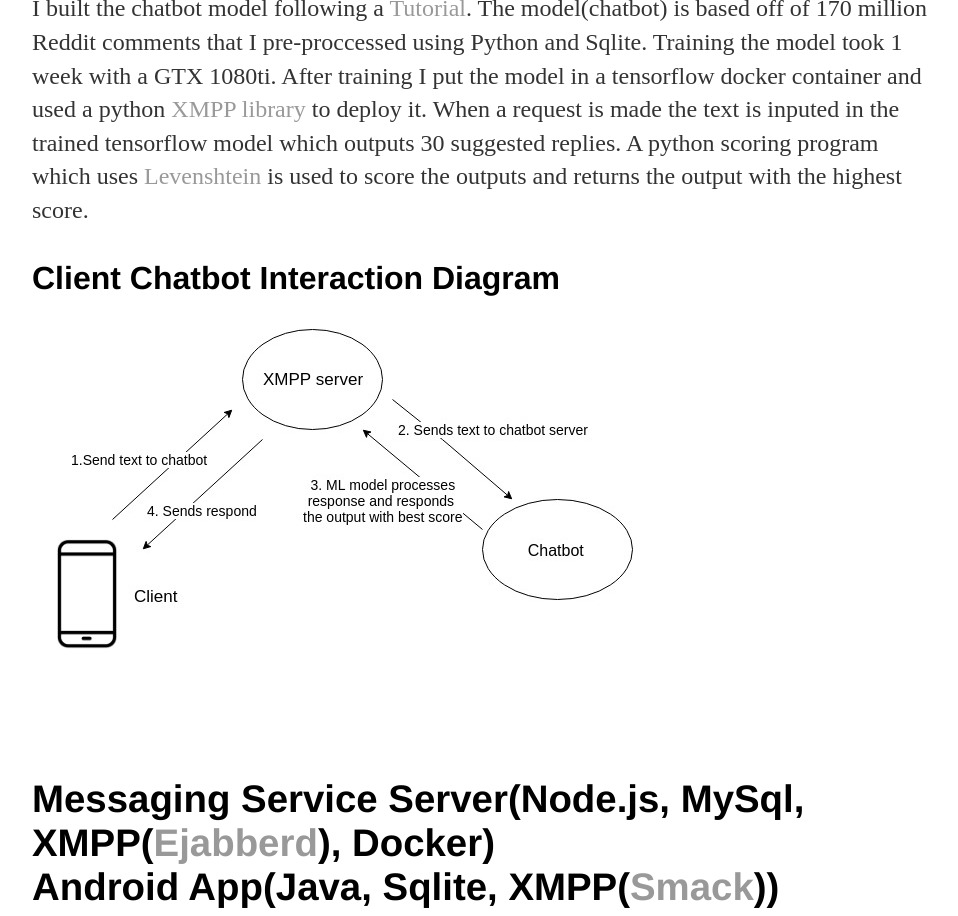
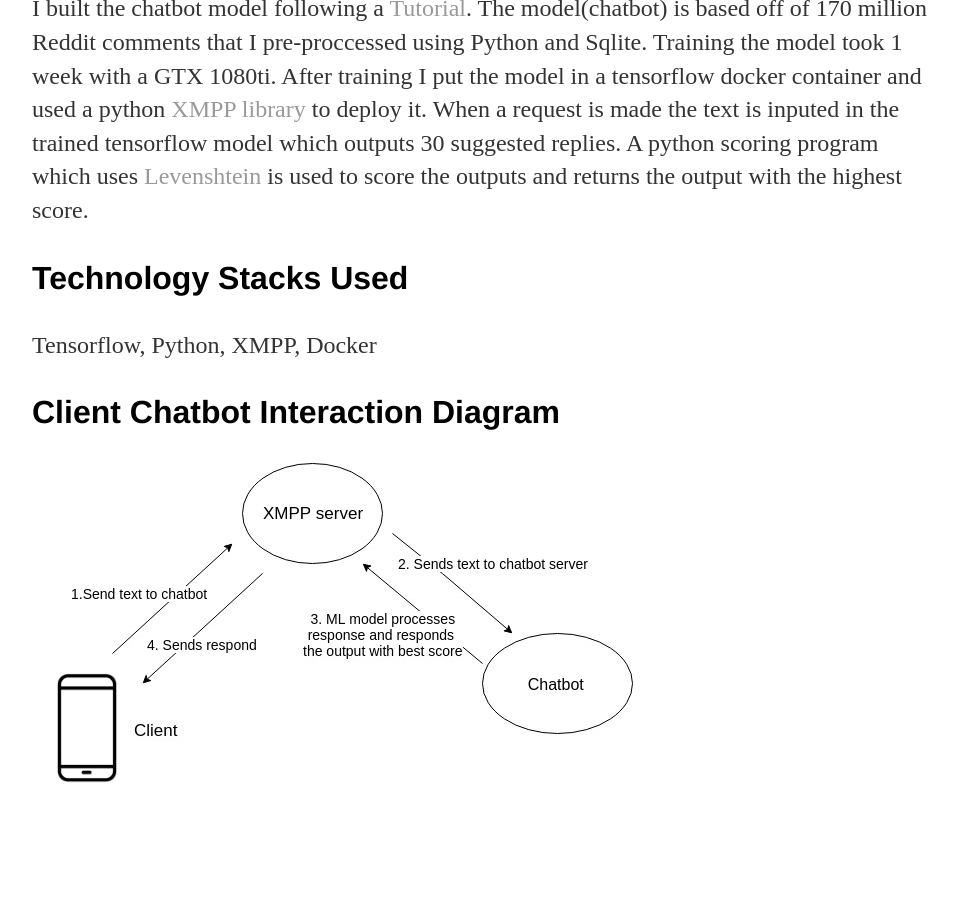
Before and after one commit to jcho7022/jcho7022.github.io, a Jekyll site: the page built from projects/chatbot/index.html, in a window 1280 px wide and 1400 px high, scrolled down 1291 px. Shown: the top 916 px of the window, without its empty margins (160-1118 px from the left). Built offline with Jekyll 4.4.1, drawn with Linux system fonts in a browser that asks for light colours; some of the changed text lies outside the part shown.

Commit message:
Update index.html

```diff
--- a/projects/chatbot/index.html
+++ b/projects/chatbot/index.html
@@ -4,7 +4,7 @@
 ---
 <h1>Chatbot & Messaging Server/Applcation</h1>
 
-<h2>Chatbot(Tensorflow, Python, XMPP, Docker)</h2>
+<h2>Chatbot</h2>
 <h3>Introduction</h3>
 <p>I trained a chatbot and connected it to a XMPP server such that I can talk to it
  using the Android app I built.</p>
@@ -18,6 +18,8 @@
 When a request is made the text is inputed in the trained tensorflow model which outputs 30 suggested replies.
 A python scoring program which uses <a href="https://pypi.org/project/python-Levenshtein/">Levenshtein</a>
 is used to score the outputs and returns the output with the highest score.</p>
+<h3>Technology Stacks Used</h3>
+<p>Tensorflow, Python, XMPP, Docker</p>
 
 <h3>Client Chatbot Interaction Diagram</h3>
 <img src="chatbot_client_interaction_diagram.jpg" alt="interaction diagram">
@@ -25,11 +27,12 @@
 
 
 
-<h2>Messaging Service
-Server(Node.js, MySql, XMPP(<a href="https://www.ejabberd.im/">Ejabberd</a>), Docker)
-<br>Android App(Java, Sqlite, XMPP(<a href="https://github.com/igniterealtime/Smack">Smack</a>))</h2>
+<h2>Messaging Service</h2>
 <h3>Introduction</h3>
 <p>Instant messaging service that enforces real-time data consistency across multiple devices.</p>
+<h3>Technology Stacks Used</h3>
+<p>Back-end: Node.js, MySql, XMPP(<a href="https://www.ejabberd.im/">Ejabberd</a>), Docker)<br>
+Front-end: Android(Java), Sqlite, XMPP(<a href="https://github.com/igniterealtime/Smack">Smack</a>)</p>
 
 <h3>Message Syncing Between Devices using <a href="https://xmpp.org/extensions/xep-0313.html">Message Archives</a>, HTTP</h3>
 <iframe  width="980" height="660" src="https://www.youtube.com/embed/B7QSXHUyd3U" frameborder="0" allow="accelerometer; autoplay; encrypted-media; gyroscope; picture-in-picture" allowfullscreen></iframe>
```
